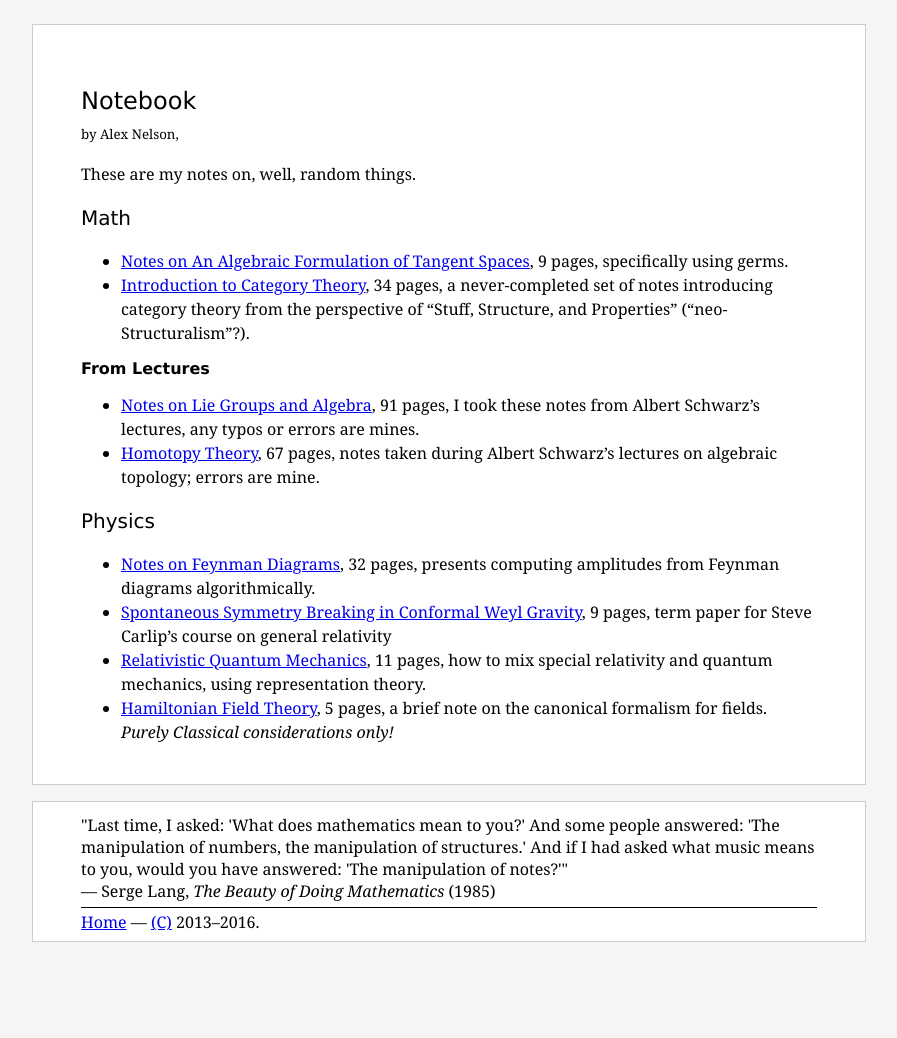
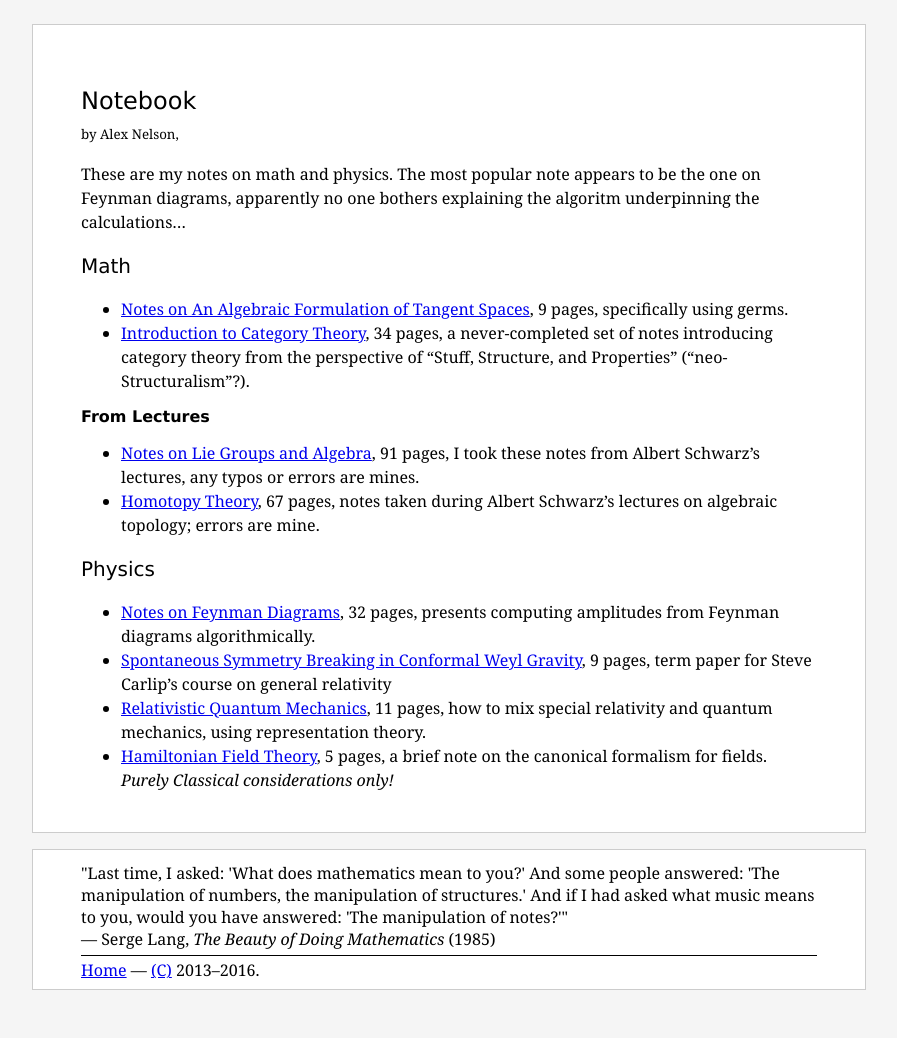
Before and after one commit to pqnelson/pqnelson.github.com, a Jekyll site: the page built from notebk/index.md, in a window 1280 px wide. Shown: the whole page, without its empty margins (191-1088 px from the left). Built offline with Jekyll 4.4.1, drawn with Linux system fonts in a browser that asks for light colours; Markdown is read by kramdown in place of the engine named in the settings; before the commit the page ends 990 px from its top, so only the background shows below that.

```diff
--- a/notebk/index.md
+++ b/notebk/index.md
@@ -6,7 +6,9 @@ quote: "Last time, I asked: 'What does mathematics mean to you?' And some people
 quoteSource: Serge Lang, <i>The Beauty of Doing Mathematics</i> (1985)
 ---
 
-These are my notes on, well, random things.
+These are my notes on math and physics. The most popular note appears to
+be the one on Feynman diagrams, apparently no one bothers explaining the
+algoritm underpinning the calculations...
 
 ## Math
 
```
Also changed, not shown: index.md (+2 -1 lines).
